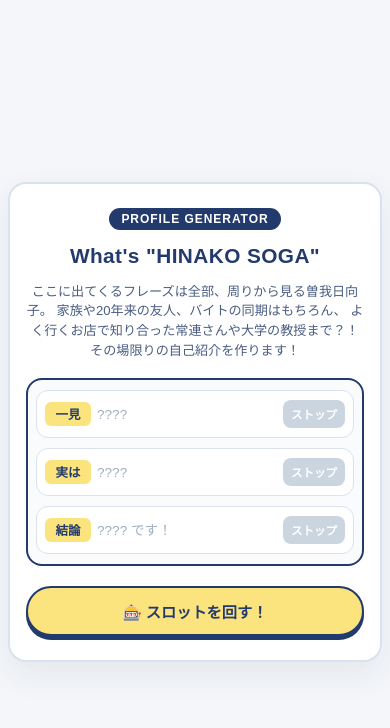
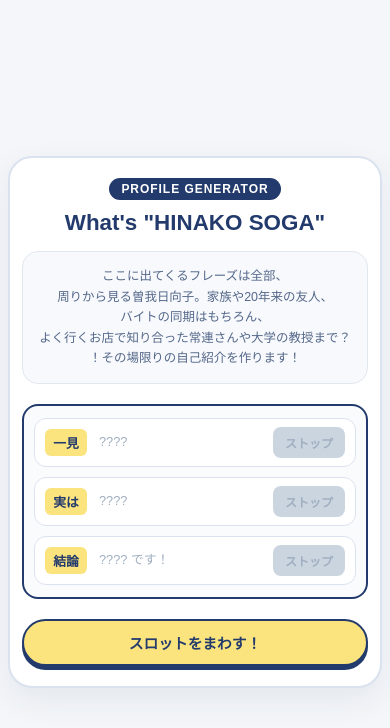
Before and after one commit to q1tuglc7/hinako-s-profile, a plain HTML site: page index.html in a window 390 px wide. Drawn offline with Linux system fonts and the light colour scheme.

Commit message:
Refactor styles and update text in index.html
Updated various styles and text content in index.html for better layout and readability.

```diff
--- a/index.html
+++ b/index.html
@@ -12,7 +12,7 @@
             --accent-yellow: #FBE37E;
             --accent-yellow-hover: #f5d85c;
             --text-main: #233b6c;
-            --text-sub: #4a5d82;
+            --text-sub: #55688a;
             --border-color: #dbe2ef;
         }
 
@@ -34,10 +34,10 @@
 
         .card {
             background: var(--card-bg);
-            padding: 36px 24px;
+            padding: 28px 18px;
             border-radius: 24px;
             box-shadow: 0 12px 32px rgba(35, 59, 108, 0.08);
-            max-width: 520px;
+            max-width: 480px;
             width: 100%;
             text-align: center;
             border: 2px solid var(--border-color);
@@ -51,44 +51,47 @@
             font-weight: bold;
             padding: 4px 12px;
             border-radius: 20px;
-            margin-bottom: 12px;
+            margin-bottom: 10px;
             letter-spacing: 0.08em;
         }
 
         h1 {
-            font-size: 1.5rem;
+            font-size: 1.4rem;
             color: var(--primary-navy);
-            margin: 0 0 12px 0;
+            margin: 0 0 14px 0;
             font-weight: 700;
-            line-height: 1.3;
-            letter-spacing: 0.02em;
+            line-height: 1.2;
+        }
+
+        /* 紹介文 */
+        .sub-title-box {
+            background: #f7f9fc;
+            border-radius: 16px;
+            padding: 14px 12px;
+            margin-bottom: 20px;
+            border: 1px solid #e2e8f0;
         }
 
         .sub-title {
-            font-size: 0.88rem;
+            font-size: 0.82rem;
             color: var(--text-sub);
-            margin-bottom: 24px;
-            line-height: 1.6;
+            line-height: 1.7;
+            margin: 0;
             text-align: center;
-            word-break: normal;
+            word-break: keep-all;
             overflow-wrap: anywhere;
         }
 
-        /* PCのみ改行を入れるクラス */
-        .pc-only {
-            display: inline;
-        }
-
-        /* スロット部分 */
+        /* スロット全体容器 */
         .slot-container {
             background: #fafbfc;
             border: 2px solid var(--primary-navy);
             border-radius: 16px;
-            padding: 16px;
+            padding: 12px 10px;
             margin-bottom: 20px;
             display: flex;
             flex-direction: column;
-            gap: 12px;
+            gap: 10px;
         }
 
         .slot-row {
@@ -105,8 +108,8 @@
         .slot-label {
             font-weight: 700;
             color: var(--primary-navy);
-            font-size: 0.85rem;
-            width: 54px;
+            font-size: 0.8rem;
+            width: 42px;
             flex-shrink: 0;
             background: var(--accent-yellow);
             padding: 4px 0;
@@ -116,21 +119,21 @@
 
         .slot-window {
             flex: 1;
-            height: 32px;
-            overflow: hidden;
-            position: relative;
             display: flex;
             align-items: center;
+            justify-content: flex-start;
+            padding: 0 4px;
+            text-align: left;
         }
 
         .slot-text {
-            font-size: 0.95rem;
+            font-size: 0.82rem;
             font-weight: 700;
             color: var(--primary-navy);
-            line-height: 1.3;
+            line-height: 1.4;
             width: 100%;
-            text-align: left;
-            word-break: break-word;
+            word-break: keep-all;
+            overflow-wrap: anywhere;
         }
 
         .slot-text.spinning {
@@ -143,17 +146,17 @@
         }
 
         @keyframes slotSpin {
-            0% { transform: translateY(-100%); opacity: 0.3; }
+            0% { opacity: 0.3; transform: translateY(-3px); }
             50% { opacity: 1; }
-            100% { transform: translateY(100%); opacity: 0.3; }
+            100% { opacity: 0.3; transform: translateY(3px); }
         }
 
         .stop-btn {
             background-color: var(--primary-navy);
             color: #ffffff;
             border: none;
-            padding: 6px 12px;
-            font-size: 0.78rem;
+            padding: 7px 12px;
+            font-size: 0.75rem;
             font-weight: 700;
             border-radius: 8px;
             cursor: pointer;
@@ -167,6 +170,7 @@
 
         .stop-btn:disabled {
             background-color: #cbd5e0;
+            color: #a0aec0;
             cursor: not-allowed;
         }
 
@@ -175,8 +179,8 @@
             background-color: var(--accent-yellow);
             color: var(--primary-navy);
             border: 2px solid var(--primary-navy);
-            padding: 14px 20px;
-            font-size: 1.05rem;
+            padding: 13px 20px;
+            font-size: 1rem;
             font-weight: 700;
             border-radius: 50px;
             cursor: pointer;
@@ -196,60 +200,28 @@
             box-shadow: 0 2px 0px var(--primary-navy);
         }
 
-        /* スマホ向けレスポンシブスタイル (画面幅480px以下) */
+        /* スマホ向け調整 */
         @media screen and (max-width: 480px) {
             body {
                 padding: 12px 8px;
             }
 
             .card {
-                padding: 24px 16px;
-                border-radius: 18px;
-            }
-
-            h1 {
-                font-size: 1.3rem;
+                padding: 20px 12px;
             }
 
             .sub-title {
-                font-size: 0.82rem;
-                margin-bottom: 18px;
-                line-height: 1.5;
-            }
-
-            /* スマホではPC用改行を非表示にして自然に流す */
-            .pc-only {
-                display: none;
-            }
-
-            .slot-container {
-                padding: 10px 8px;
-                gap: 10px;
-            }
-
-            .slot-row {
-                padding: 6px 8px;
-                gap: 6px;
-            }
-
-            .slot-label {
-                width: 46px;
                 font-size: 0.78rem;
-                padding: 3px 0;
+                line-height: 1.65;
             }
 
             .slot-text {
-                font-size: 0.85rem;
-            }
-
-            .stop-btn {
-                padding: 6px 8px;
-                font-size: 0.72rem;
+                font-size: 0.8rem;
             }
 
             .main-btn {
-                font-size: 0.95rem;
-                padding: 12px 16px;
+                font-size: 0.92rem;
+                padding: 11px 16px;
             }
         }
     </style>
@@ -260,12 +232,11 @@
     <span class="header-tag">PROFILE GENERATOR</span>
     <h1>What's "HINAKO SOGA"</h1>
 
-    <p class="sub-title">
-        ここに出てくるフレーズは全部、周りから見る曽我日向子。<br class="pc-only">
-        家族や20年来の友人、バイトの同期はもちろん、<br class="pc-only">
-        よく行くお店で知り合った常連さんや大学の教授まで？！<br class="pc-only">
-        その場限りの自己紹介を作ります！
-    </p>
+    <div class="sub-title-box">
+        <p class="sub-title">
+            ここに出てくるフレーズは全部、周りから見る曽我日向子。家族や20年来の友人、バイトの同期はもちろん、よく行くお店で知り合った常連さんや大学の教授まで？！その場限りの自己紹介を作ります！
+        </p>
+    </div>
 
     <div class="slot-container">
         <!-- 一見 -->
@@ -296,7 +267,7 @@
         </div>
     </div>
 
-    <button class="main-btn" id="mainBtn" onclick="toggleAll()">🎰 スロットを回す！</button>
+    <button class="main-btn" id="mainBtn" onclick="toggleAll()">スロットをまわす！</button>
 </div>
 
 <script>
@@ -328,7 +299,7 @@
         "ごはん屋さん探しの天才",
         "アボカド好き",
         "物は忘れるが恩は忘れない義理義理ガール",
-        "「広告でよく見るクソゲー」マー"
+        "「広告でよく見るクソゲー」ゲーマー"
     ];
 
     let timerA = null, timerB = null, timerC = null;
@@ -359,7 +330,6 @@
         const isAnySpinning = isSpinningA || isSpinningB || isSpinningC;
 
         if (!isAnySpinning) {
-            // 全回転開始
             timerA = startSpin('slotA', partA); isSpinningA = true;
             timerB = startSpin('slotB', partB); isSpinningB = true;
             timerC = startSpin('slotC', partC); isSpinningC = true;
@@ -368,9 +338,8 @@
             document.getElementById('btnB').disabled = false;
             document.getElementById('btnC').disabled = false;
 
-            mainBtn.textContent = "🛑 すべてストップ！";
+            mainBtn.textContent = "すべてストップ！";
         } else {
-            // 全停止
             if (isSpinningA) stopIndividual('A');
             if (isSpinningB) stopIndividual('B');
             if (isSpinningC) stopIndividual('C');
@@ -392,9 +361,8 @@
             document.getElementById('btnC').disabled = true;
         }
 
-        // 全て止まったらボタン表示を戻す
         if (!isSpinningA && !isSpinningB && !isSpinningC) {
-            document.getElementById('mainBtn').textContent = " もう一度まわす！";
+            document.getElementById('mainBtn').textContent = "もう一度まわす！";
         }
     }
 </script>
```
